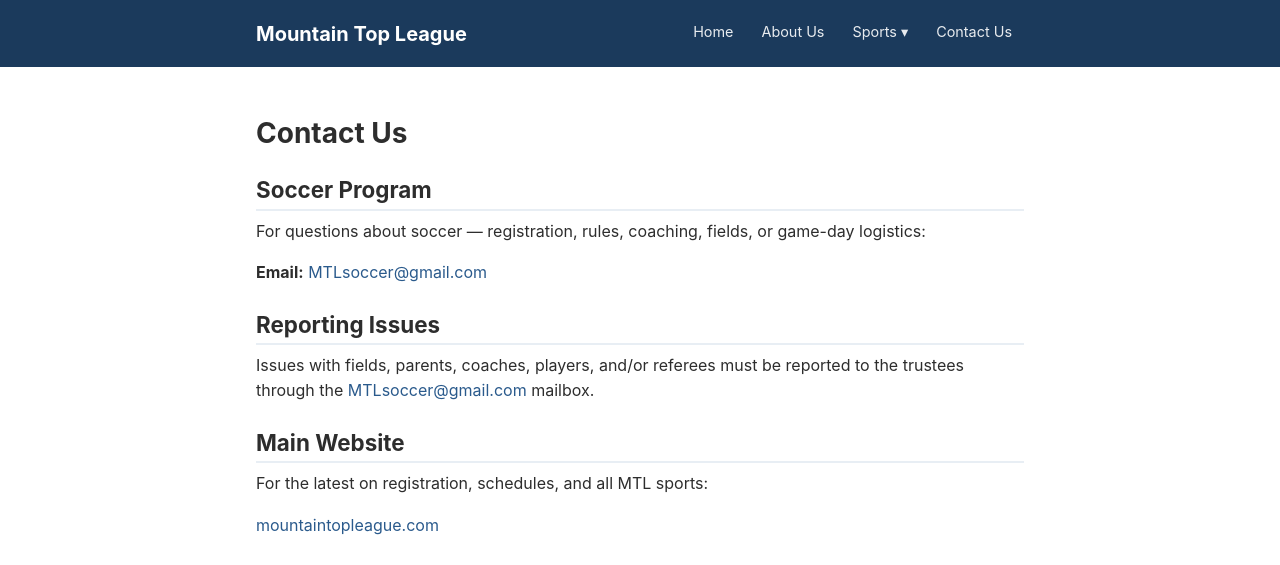
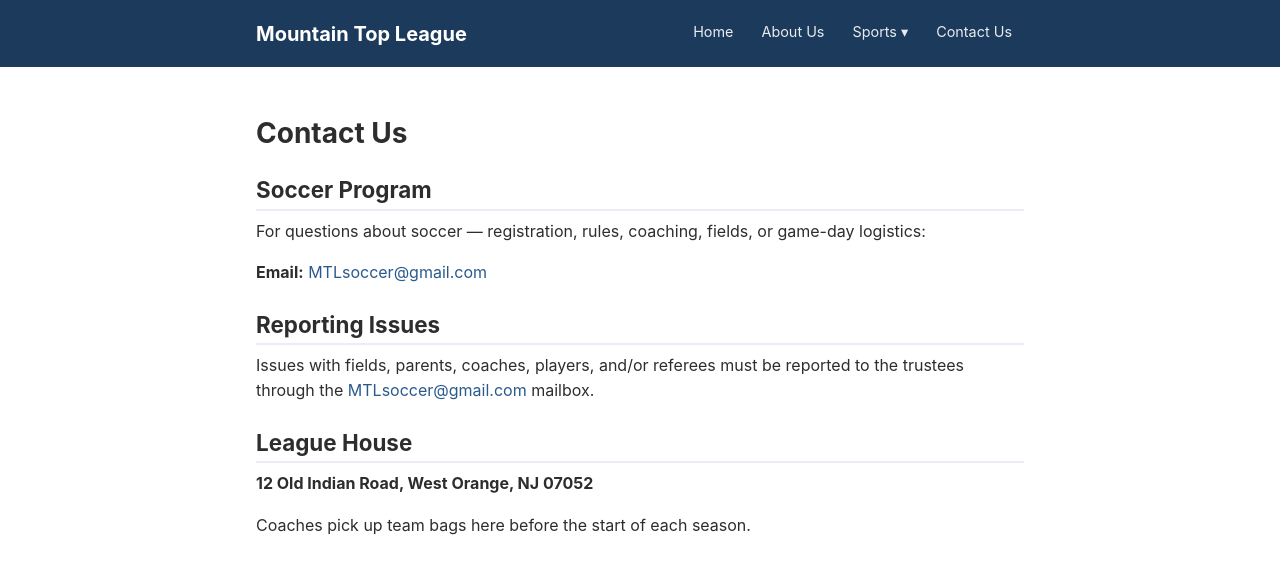
Before and after one commit to SiliconSaga/mtl-site, a Jekyll site: the page built from contact.md, in a window 1280 px wide. Shown: the top 565 px of the page. Built offline with Jekyll 4.4.1, drawn with Linux system fonts in a browser that asks for light colours.

Commit message:
feat: add Stagg Field page, field locations hub, and Google Maps embeds
- Add field locations index page linked from soccer overview picker
- Add Stagg Field page with annotated overhead image, Google Maps embed,
  parking info, and tips for parents
- Update contact page with proper Mountain Top League Inc Google Maps embed
- Link game day guide to field locations page

Co-Authored-By: Claude Opus 4.6 <noreply@anthropic.com>

```diff
--- a/contact.md
+++ b/contact.md
@@ -17,6 +17,24 @@ Issues with fields, parents, coaches, players, and/or referees must be reported
 to the trustees through the [MTLsoccer@gmail.com](mailto:MTLsoccer@gmail.com)
 mailbox.
 
+## League House
+
+**12 Old Indian Road, West Orange, NJ 07052**
+
+Coaches pick up team bags here before the start of each season.
+
+<div class="map-embed">
+  <iframe
+    src="https://www.google.com/maps/embed?pb=!1m18!1m12!1m3!1d753!2d-74.2630222!3d40.7782279!2m3!1f0!2f0!3f0!3m2!1i1024!2i768!4f13.1!3m3!1m2!1s0x89c3ab0a46cf4585%3A0x947056bdeb1e03d3!2sMountain%20Top%20League%20Inc!5e0!3m2!1sen!2sus!4v1"
+    width="100%"
+    height="300"
+    style="border:0; border-radius:4px; margin: 1rem 0;"
+    allowfullscreen=""
+    loading="lazy"
+    referrerpolicy="no-referrer-when-downgrade">
+  </iframe>
+</div>
+
 ## Main Website
 
 For the latest on registration, schedules, and all MTL sports:
```
Also changed, not shown: soccer/fields/index.md (added, +20 -0 lines), soccer/fields/stagg-field.md (added, +52 -0 lines), soccer/index.md (+4 -0 lines), 1 other file.
